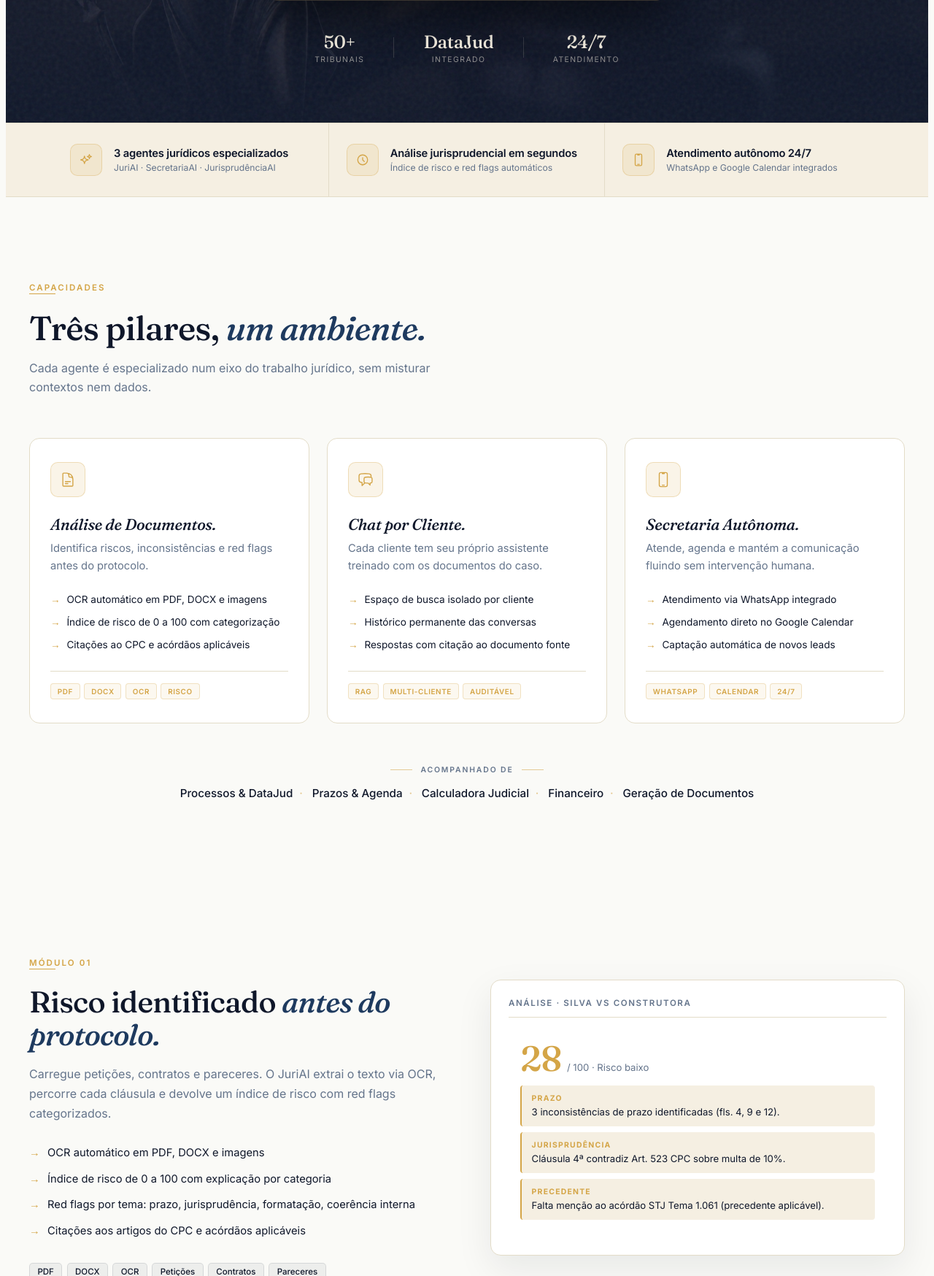
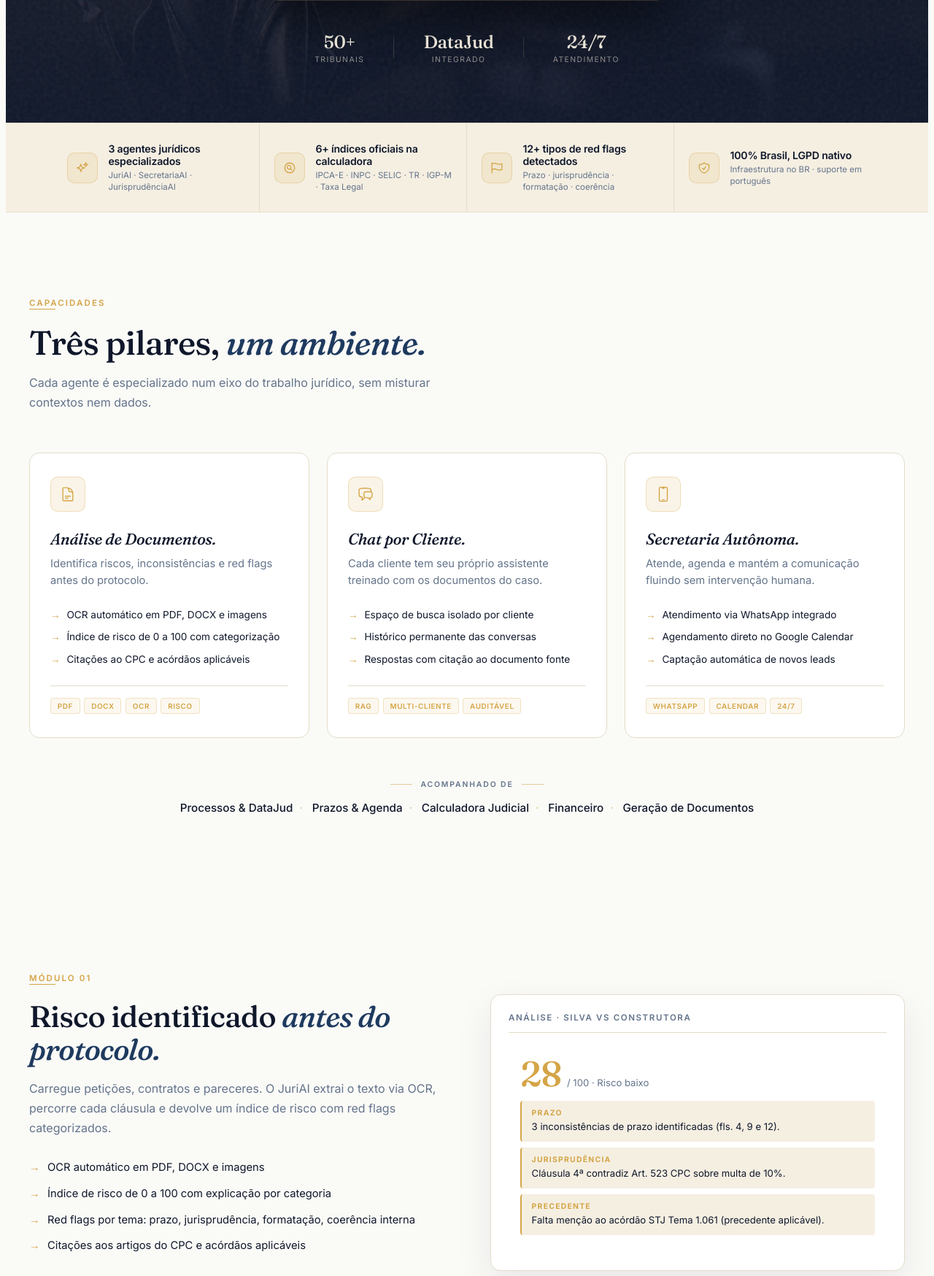
Before and after one commit to yagosamu/juri_ai, a Django app: page / in a window 1280 px wide. Shown: the part 833-2581 px from the top of the page at 73% size. Run offline with Django 5.2, Linux system fonts and the light colour scheme.

Commit message:
feat(landing): expand stats strip to 4 specific platform claims

```diff
--- a/templates/home.html
+++ b/templates/home.html
@@ -130,16 +130,22 @@
     .hero-stats .sep { width: 1px; height: 28px; background: rgba(245,239,226,.15); }
 
     .stats-strip { background: var(--cream); border-top: 1px solid #e3dcc8; border-bottom: 1px solid #e3dcc8; }
-    .stats-strip-inner { max-width: 1200px; margin: 0 auto; padding: 0 2rem; display: grid; grid-template-columns: repeat(3, 1fr); }
-    .stat-cell { padding: 1.75rem 1.5rem; display: flex; align-items: center; gap: 1rem; border-right: 1px solid #e3dcc8; }
+    .stats-strip-inner { max-width: 1200px; margin: 0 auto; padding: 0 2rem; display: grid; grid-template-columns: repeat(4, 1fr); }
+    .stat-cell { padding: 1.6rem 1.25rem; display: flex; align-items: center; gap: .9rem; border-right: 1px solid #e3dcc8; }
     .stat-cell:last-child { border-right: 0; }
-    .stat-icon { width: 44px; height: 44px; border-radius: 10px; background: rgba(212,165,71,.12); border: 1px solid rgba(212,165,71,.3); display: flex; align-items: center; justify-content: center; color: var(--gold); flex-shrink: 0; }
-    .stat-title { font-size: .92rem; font-weight: 600; letter-spacing: -.012em; color: var(--text-light); }
-    .stat-meta { font-size: .76rem; color: var(--text-muted); margin-top: 3px; font-weight: 400; }
+    .stat-icon { width: 42px; height: 42px; border-radius: 10px; background: rgba(212,165,71,.12); border: 1px solid rgba(212,165,71,.3); display: flex; align-items: center; justify-content: center; color: var(--gold); flex-shrink: 0; }
+    .stat-title { font-size: .88rem; font-weight: 600; letter-spacing: -.012em; color: var(--text-light); }
+    .stat-meta { font-size: .72rem; color: var(--text-muted); margin-top: 3px; font-weight: 400; line-height: 1.4; }
 
-    @media (max-width: 768px) {
+    @media (max-width: 1024px) {
+      .stats-strip-inner { grid-template-columns: repeat(2, 1fr); }
+      .stat-cell:nth-child(2n) { border-right: 0; }
+      .stat-cell:nth-child(-n+2) { border-bottom: 1px solid #e3dcc8; }
+    }
+    @media (max-width: 600px) {
       .stats-strip-inner { grid-template-columns: 1fr; }
       .stat-cell { border-right: 0; border-bottom: 1px solid #e3dcc8; }
+      .stat-cell:nth-child(-n+2) { border-bottom: 1px solid #e3dcc8; }
       .stat-cell:last-child { border-bottom: 0; }
     }
 
@@ -445,20 +451,29 @@
     </div>
     <div class="stat-cell">
       <div class="stat-icon">
-        <svg width="18" height="18" fill="none" viewBox="0 0 24 24" stroke="currentColor" stroke-width="1.75" aria-hidden="true" focusable="false"><path stroke-linecap="round" stroke-linejoin="round" d="M12 8v4l3 3m6-3a9 9 0 11-18 0 9 9 0 0118 0z"/></svg>
+        <svg width="18" height="18" fill="none" viewBox="0 0 24 24" stroke="currentColor" stroke-width="1.75" aria-hidden="true" focusable="false"><path stroke-linecap="round" stroke-linejoin="round" d="M15.75 15.75l-2.489-2.489m0 0a3.375 3.375 0 10-4.773-4.773 3.375 3.375 0 004.774 4.774zM21 12a9 9 0 11-18 0 9 9 0 0118 0z"/></svg>
       </div>
       <div>
-        <div class="stat-title">Análise jurisprudencial em segundos</div>
-        <div class="stat-meta">Índice de risco e red flags automáticos</div>
+        <div class="stat-title">6+ índices oficiais na calculadora</div>
+        <div class="stat-meta">IPCA-E · INPC · SELIC · TR · IGP-M · Taxa Legal</div>
       </div>
     </div>
     <div class="stat-cell">
       <div class="stat-icon">
-        <svg width="18" height="18" fill="none" viewBox="0 0 24 24" stroke="currentColor" stroke-width="1.75" aria-hidden="true" focusable="false"><path stroke-linecap="round" stroke-linejoin="round" d="M10.5 1.5H8.25A2.25 2.25 0 006 3.75v16.5a2.25 2.25 0 002.25 2.25h7.5A2.25 2.25 0 0018 20.25V3.75a2.25 2.25 0 00-2.25-2.25H13.5m-3 0V3h3V1.5m-3 0h3m-3 18.75h3"/></svg>
+        <svg width="18" height="18" fill="none" viewBox="0 0 24 24" stroke="currentColor" stroke-width="1.75" aria-hidden="true" focusable="false"><path stroke-linecap="round" stroke-linejoin="round" d="M3 3v1.5M3 21v-6m0 0l2.77-.693a9 9 0 016.208.682l.108.054a9 9 0 006.086.71l3.114-.732a48.524 48.524 0 01-.005-10.499l-3.11.732a9 9 0 01-6.085-.711l-.108-.054a9 9 0 00-6.208-.682L3 4.5M3 15V4.5"/></svg>
       </div>
       <div>
-        <div class="stat-title">Atendimento autônomo 24/7</div>
-        <div class="stat-meta">WhatsApp e Google Calendar integrados</div>
+        <div class="stat-title">12+ tipos de red flags detectados</div>
+        <div class="stat-meta">Prazo · jurisprudência · formatação · coerência</div>
+      </div>
+    </div>
+    <div class="stat-cell">
+      <div class="stat-icon">
+        <svg width="18" height="18" fill="none" viewBox="0 0 24 24" stroke="currentColor" stroke-width="1.75" aria-hidden="true" focusable="false"><path stroke-linecap="round" stroke-linejoin="round" d="M9 12.75L11.25 15 15 9.75m-3-7.036A11.959 11.959 0 013.598 6 11.99 11.99 0 003 9.749c0 5.592 3.824 10.29 9 11.623 5.176-1.332 9-6.03 9-11.622 0-1.31-.21-2.571-.598-3.751h-.152c-3.196 0-6.1-1.248-8.25-3.285z"/></svg>
+      </div>
+      <div>
+        <div class="stat-title">100% Brasil, LGPD nativo</div>
+        <div class="stat-meta">Infraestrutura no BR · suporte em português</div>
       </div>
     </div>
   </div>
```
